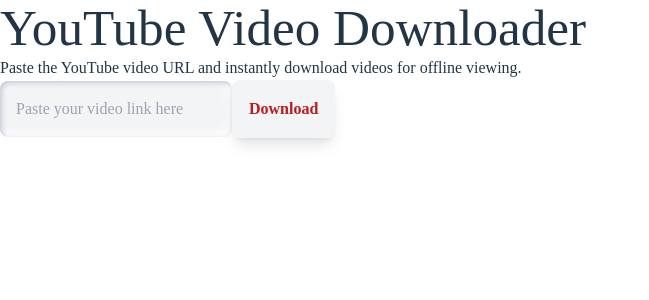
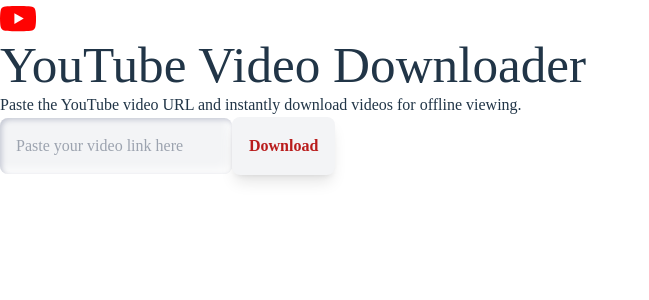
Before and after one commit to rashedsabbir/Youtube-Downloader, a React (Vite) app in the folder client-side/: page / in a window 1280 px wide. Shown: the top 300 px of the page, without its empty margins (0-649 px from the left). Built offline with nearby package versions, Linux system fonts and the light colour scheme; a web font is replaced by a local one.

Commit message:
image added

```diff
--- a/client-side/src/App.jsx
+++ b/client-side/src/App.jsx
@@ -4,6 +4,7 @@
   return (
     <div className="bg-white flex flex-row justify-center">
       <div className="segment">
+        <img className="w-16 h-16" src="../public/youtube.svg" alt="" />
         <h1 className="text-2xl text-black font-bold">
           YouTube Video Downloader
         </h1>
```
Also changed, not shown: client-side/public/youtube.svg (added).
